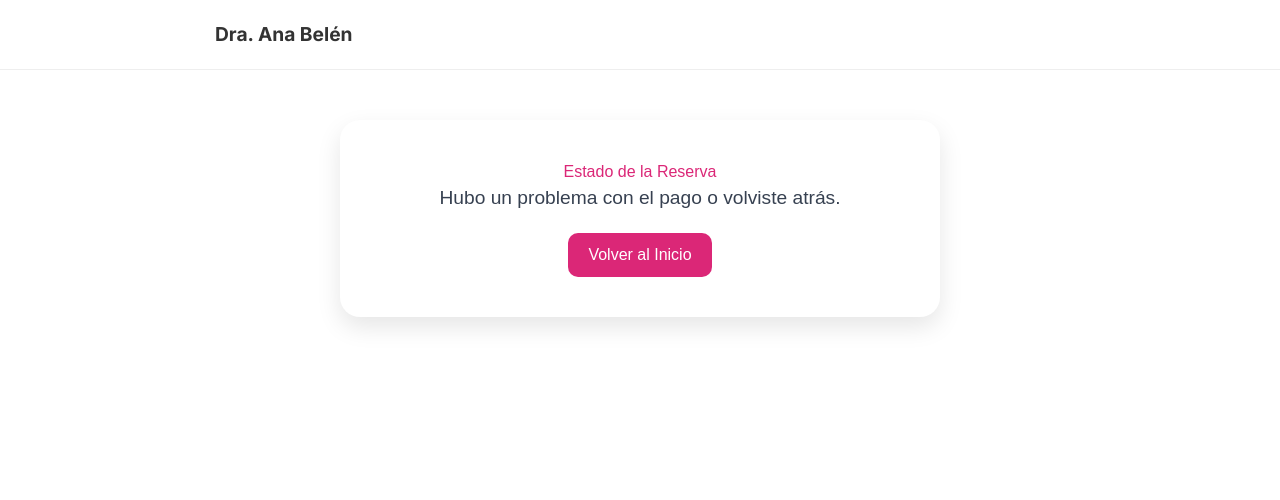
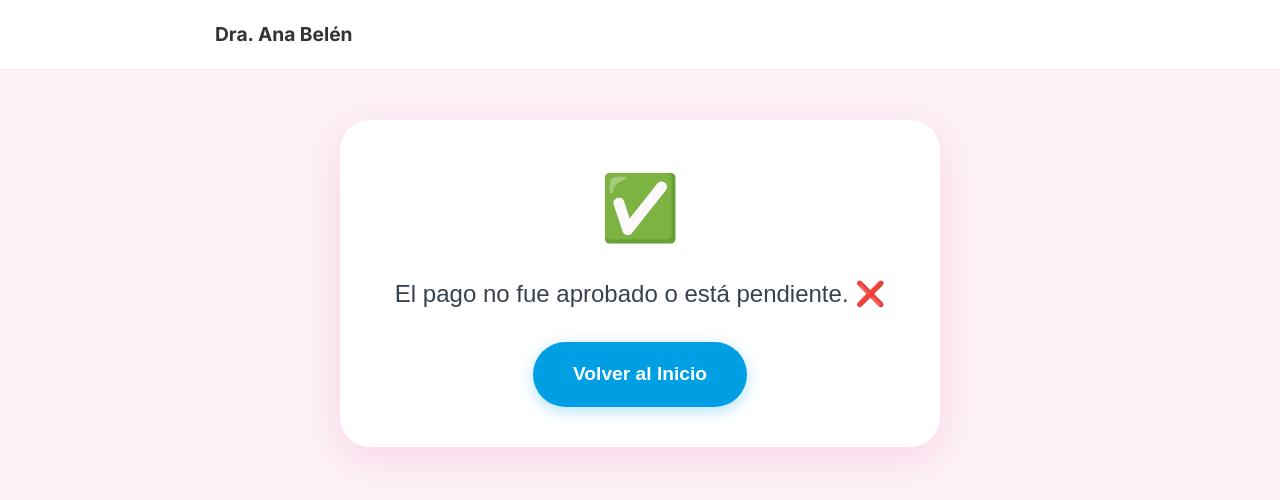
Before and after one commit to caneteelias588/webturnosanabelen, a Next.js app in the folder frontend/: page /confirmacion in a window 1280 px wide. Shown: the top 500 px of the page. Built offline with nearby package versions, Linux system fonts and the light colour scheme.

Commit message:
Agregado notificaciones y arreglo horario

```diff
--- a/frontend/app/confirmacion/page.tsx
+++ b/frontend/app/confirmacion/page.tsx
@@ -1,63 +1,103 @@
 "use client";
 
-import { useEffect, useState, Suspense } from "react";
+import { useEffect, useState } from "react";
 import { useSearchParams, useRouter } from "next/navigation";
-import { db } from "../firebase"; // Importamos tu conexión
-import { collection, addDoc } from "firebase/firestore"; // Funciones para guardar
+import emailjs from "@emailjs/browser";
+import { db } from "../firebase";
+import { addDoc, collection } from "firebase/firestore";
 
-function ConfirmacionContenido() {
+export default function ConfirmacionPage() {
   const searchParams = useSearchParams();
   const router = useRouter();
-  const [mensaje, setMensaje] = useState("Procesando tu reserva... ⏳");
+  const [mensaje, setMensaje] = useState("Procesando tu pago...");
+  const [procesando, setProcesando] = useState(true);
+
+  // 👇 TUS CLAVES DE EMAILJS (YA CONFIGURADAS)
+  const SERVICE_ID = "service_rzs7p0a";
+  const TEMPLATE_ID = "template_4wuof9l";
+  const PUBLIC_KEY = "yb1x788-jNrDrEzQw";
 
   useEffect(() => {
-    const procesarReserva = async () => {
-      const status = searchParams.get("status");
-      const dia = searchParams.get("dia");
-      const hora = searchParams.get("hora");
-      const nombre = searchParams.get("nombre");
+    // Solo ejecutamos si Mercado Pago nos devuelve "approved"
+    if (searchParams.get("status") === "approved") {
+      procesarTurno();
+    } else {
+      setMensaje("El pago no fue aprobado o está pendiente. ❌");
+      setProcesando(false);
+    }
+  }, [searchParams]);
 
-      // Si el pago salió bien, guardamos en la base de datos
-      if (status === "approved" && dia && hora && nombre) {
+  const procesarTurno = async () => {
+    // 1. Recuperamos los datos que guardamos antes de ir a pagar
+    const datosGuardados = localStorage.getItem("datosTurnoTemp");
+
+    if (datosGuardados) {
+      const datos = JSON.parse(datosGuardados);
+      setMensaje("Pago aprobado ✅. Confirmando turno...");
+
       try {
+        // 2. Guardamos en Firebase (Base de datos)
         await addDoc(collection(db, "turnos"), {
-            dia,
-            hora,
-            nombre,
-            pagado_el: new Date()
+          dia: datos.dia,
+          hora: datos.hora,
+          nombre: datos.nombre,
+          telefono: datos.telefono,
+          servicio: datos.servicio,
+          pagado: true,
+          fechaReserva: new Date().toISOString()
         });
 
-          setMensaje(`¡Listo ${nombre}! Tu turno del ${dia} a las ${hora}hs está confirmado. ✅`);
-          // Volver al inicio en 8 segundos
-          setTimeout(() => router.push("/"), 8000);
+        // 3. Enviamos el mail a la Dra. Ana
+        await emailjs.send(SERVICE_ID, TEMPLATE_ID, {
+            nombre_paciente: datos.nombre,
+            telefono: datos.telefono,
+            servicio: datos.servicio,
+            dia: datos.dia,
+            hora: datos.hora
+        }, PUBLIC_KEY);
+
+        setMensaje("¡Listo! Turno confirmado. Te esperamos. 🎉");
+        localStorage.removeItem("datosTurnoTemp"); // Limpiamos para que no quede basura
 
       } catch (error) {
-          console.error("Error guardando:", error);
-          setMensaje("Tu pago entró, pero hubo un error guardando el turno. Sacale captura y avisanos.");
+        console.error("Error:", error);
+        setMensaje("Turno guardado, pero hubo un error al notificar.");
       }
     } else {
-        setMensaje("Hubo un problema con el pago o volviste atrás.");
+      setMensaje("No se encontraron los datos del turno.");
     }
+    setProcesando(false);
   };
 
-    procesarReserva();
-  }, []);
+  return (
+    <div style={{ padding: "50px", textAlign: "center", fontFamily: "'Varela Round', sans-serif", minHeight: "100vh", backgroundColor: "#fdf2f8" }}>
+      <div style={{ maxWidth: "600px", margin: "0 auto", backgroundColor: "white", padding: "40px", borderRadius: "30px", boxShadow: "0 10px 40px rgba(219, 39, 119, 0.15)" }}>
 
-  return (
-    <div style={{ textAlign: "center", padding: "50px", fontFamily: "sans-serif" }}>
-      <div style={{ maxWidth: "600px", margin: "0 auto", backgroundColor: "white", padding: "40px", borderRadius: "20px", boxShadow: "0 10px 25px rgba(0,0,0,0.1)" }}>
-        <h1 style={{ color: "#db2777" }}>Estado de la Reserva</h1>
-        <p style={{ fontSize: "1.2rem", color: "#374151" }}>{mensaje}</p>
-        <button onClick={() => router.push("/")} style={{ marginTop: "20px", padding: "10px 20px", backgroundColor: "#db2777", color: "white", border: "none", borderRadius: "10px", cursor: "pointer" }}>Volver al Inicio</button>
+        <h1 style={{ color: "#db2777", fontSize: "4rem", marginBottom: "20px" }}>
+          {procesando ? "⏳" : "✅"}
+        </h1>
+
+        <h2 style={{ color: "#374151", marginBottom: "30px", fontSize: "1.5rem" }}>{mensaje}</h2>
+
+        {!procesando && (
+          <button
+            onClick={() => router.push("/")}
+            style={{
+              padding: "18px 40px",
+              backgroundColor: "#009ee3",
+              color: "white",
+              border: "none",
+              borderRadius: "50px",
+              fontWeight: "bold",
+              fontSize: "1.2rem",
+              cursor: "pointer",
+              boxShadow: "0 4px 15px rgba(0, 158, 227, 0.3)"
+            }}
+          >
+            Volver al Inicio
+          </button>
+        )}
       </div>
     </div>
   );
 }
-
-export default function ConfirmacionPage() {
-  return (
-    <Suspense fallback={<div>Cargando...</div>}>
-      <ConfirmacionContenido />
-    </Suspense>
-  );
-}
--- a/frontend/app/page.tsx
+++ b/frontend/app/page.tsx
@@ -51,6 +51,18 @@ export default function Home() {
       alert("Por favor completá todos los pasos.");
       return;
     }
+
+    // 👇 ESTO ES LO NUEVO: Guardamos los datos antes de irnos a Mercado Pago
+    // Así la página de confirmación sabe a quién mandarle el mail.
+    localStorage.setItem("datosTurnoTemp", JSON.stringify({
+      dia: selectedDia,
+      hora: selectedHora,
+      nombre: nombrePaciente,
+      telefono: telefonoPaciente,
+      servicio: servicioActual.titulo
+    }));
+    // 👆 FIN DE LO NUEVO
+
     setCargando(true);
     try {
       const descripcion = `${servicioActual.titulo} - Paciente: ${nombrePaciente} (Tel: ${telefonoPaciente})`;
@@ -96,12 +108,11 @@ export default function Home() {
         {/* CONTENIDO DE LA PORTADA */}
         <div style={{ padding: "40px 35px" }}>
 
-          {/* DESCRIPCIÓN (CORREGIDA: TODO PAREJO) */}
+          {/* DESCRIPCIÓN */}
           <div style={{ textAlign: "center", color: "#374151", marginBottom: "40px", lineHeight: "1.7", fontSize: "1.3rem" }}>
             <p style={{ marginBottom: "20px" }}>
               En mi consultorio médico ofrezco atención integral a niños y adolescentes, abarcando desde consultas de rutina hasta tratamientos especializados.
             </p>
-            {/* Saqué el fontWeight 'bold' para que sea igual a la de arriba */}
             <p>
               Acompañemos el crecimiento de los niños con una atención amorosa, respetuosa y dedicada, cuidando su salud y la tranquilidad de la familia.
             </p>
--- a/frontend/package.json
+++ b/frontend/package.json
@@ -9,6 +9,7 @@
     "lint": "eslint"
   },
   "dependencies": {
+    "@emailjs/browser": "^4.4.1",
     "@mercadopago/sdk-react": "^1.0.7",
     "firebase": "^12.8.0",
     "mercadopago": "^2.12.0",
```
Also changed, not shown: 1 other file (tests, documents, lock files or other folders). Lines whose indentation alone changed are shown as unchanged.
